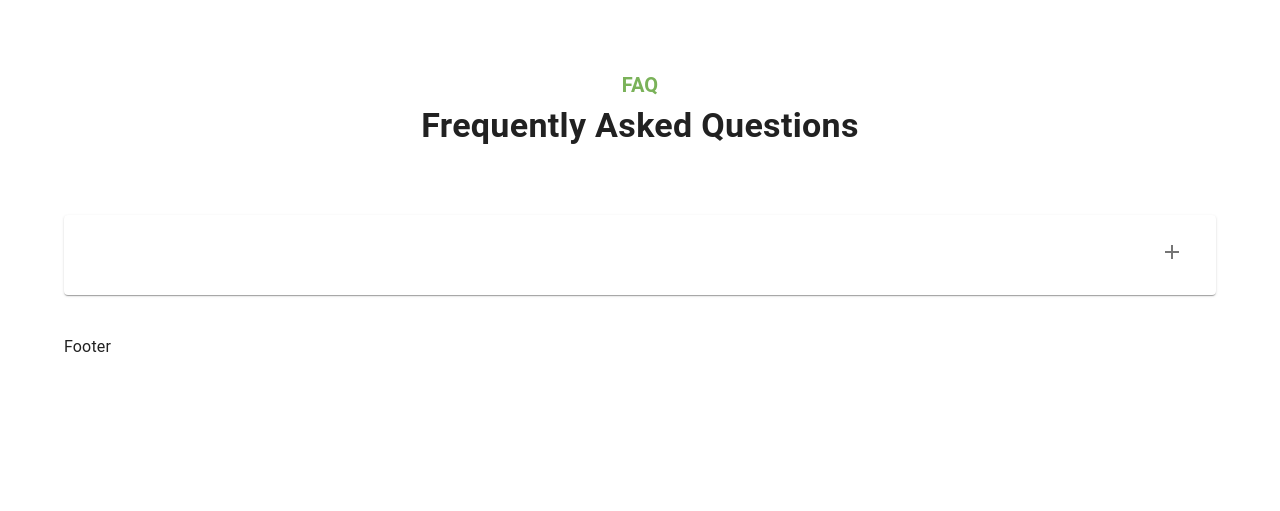
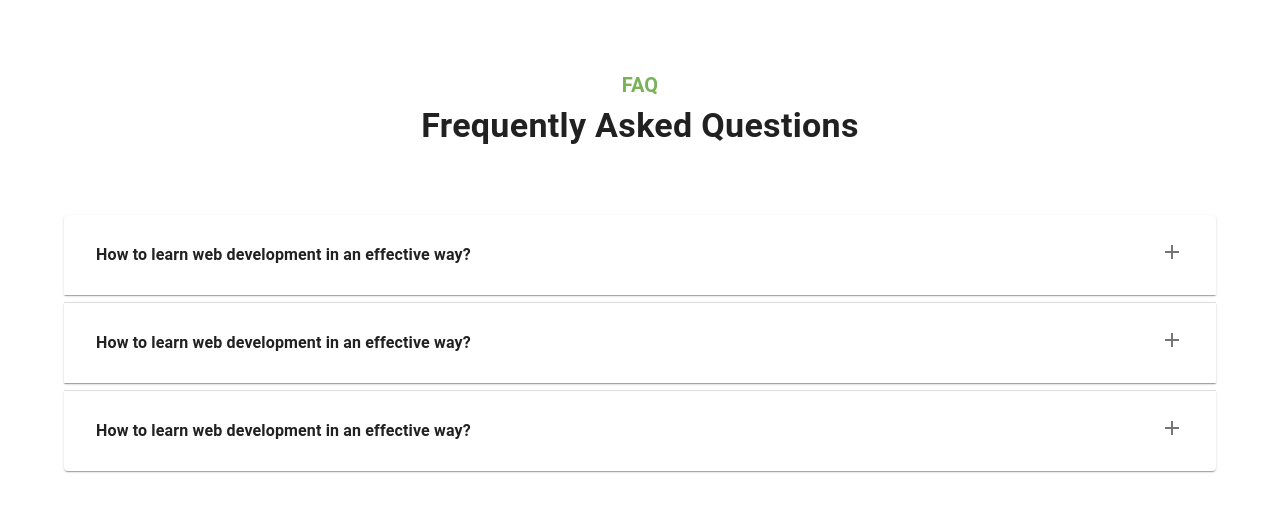
Before and after one commit to RayhanalKavey/simple-landing-page-with-react-material-UI, a React (Create React App) app: page / in a window 1280 px wide. Shown: the part 2251-2762 px from the top of the page. Before the commit the page ends 2610 px from the top, so only its background shows below. Built offline with nearby package versions, Linux system fonts and the light colour scheme.

Commit message:
Add footer section

```diff
--- a/src/layout/Main/Main.js
+++ b/src/layout/Main/Main.js
@@ -1,17 +1,18 @@
-import { Container } from "@mui/material";
+import { Box, Container } from "@mui/material";
 import React from "react";
 import { Outlet } from "react-router-dom";
+import Footer from "../../pages/shared/Footer/Footer";
 import Header from "../../pages/shared/Header/Header";
 
 const Main = () => {
   return (
-    <div>
+    <Box>
       <Container>
         <Header></Header>
         <Outlet></Outlet>
-        <div style={{ marginTop: "40px" }}>Footer</div>
       </Container>
-    </div>
+      <Footer></Footer>
+    </Box>
   );
 };
 
--- a/src/pages/home/FAQ/Faq.js
+++ b/src/pages/home/FAQ/Faq.js
@@ -5,13 +5,24 @@ import SectionTitle from "../../../components/SectionTitle/SectionTitle";
 
 const Faq = () => {
   return (
-    <Box>
+    <Box sx={{ mb: "6.5rem" }}>
       <SectionTitle
         title="Frequently Asked Questions"
         colored="FAQ"
       ></SectionTitle>
-      <Box>
-        <CustomAccordion></CustomAccordion>
+      <Box sx={{ display: "flex", flexDirection: "column", gap: 1, pt: 0 }}>
+        <CustomAccordion
+          title="How to learn web development in an effective way?"
+          description="Lorem ipsum dolor sit amet consectetur adipisicing elit. Illo aut minima nihil inventore hic. Vero deleniti alias natus expedita autem!"
+        ></CustomAccordion>
+        <CustomAccordion
+          title="How to learn web development in an effective way?"
+          description="Lorem ipsum dolor sit amet consectetur adipisicing elit. Illo aut minima nihil inventore hic. Vero deleniti alias natus expedita autem!"
+        ></CustomAccordion>
+        <CustomAccordion
+          title="How to learn web development in an effective way?"
+          description="Lorem ipsum dolor sit amet consectetur adipisicing elit. Illo aut minima nihil inventore hic. Vero deleniti alias natus expedita autem!"
+        ></CustomAccordion>
       </Box>
     </Box>
   );
--- a/src/pages/shared/Footer/Footer.js
+++ b/src/pages/shared/Footer/Footer.js
@@ -1,7 +1,49 @@
+import { Box, Button, Container, Divider, Typography } from "@mui/material";
 import React from "react";
 
 const Footer = () => {
-  return <div>Footer</div>;
+  return (
+    <Box sx={{ backgroundColor: "primary.main", py: "6rem" }}>
+      <Container sx={{}}>
+        <Box
+          sx={{
+            display: "flex",
+            justifyContent: "space-between",
+            alignItems: "center",
+          }}
+        >
+          <Typography sx={{ fontSize: "1.5rem", color: "#fff" }}>
+            Digital Agency
+          </Typography>
+          <Box
+            sx={{
+              display: "flex",
+              justifyContent: "space-between",
+              alignItems: "center",
+            }}
+          >
+            <Typography
+              sx={{ fontSize: "1rem", color: "rgba(255,255,255,0.5)" }}
+            >
+              Digital Agency
+            </Typography>
+            <Button
+              sx={{
+                backgroundColor: "primary.green",
+                "&:hover": {
+                  backgroundColor: "primary.green",
+                },
+                ml: 2,
+              }}
+            >
+              Get Started
+            </Button>
+          </Box>
+        </Box>
+        <Divider sx={{ mt: 3, bgcolor: "rgba(255,255,255,0.4)" }}></Divider>
+      </Container>
+    </Box>
+  );
 };
 
 export default Footer;
--- a/src/pages/shared/Header/Header.js
+++ b/src/pages/shared/Header/Header.js
@@ -28,7 +28,7 @@ export default function Header(props) {
   const drawer = (
     <Box onClick={handleDrawerToggle} sx={{ textAlign: "center" }}>
       <Typography variant="h6" sx={{ my: 2 }}>
-        MUI
+        Digital Agency
       </Typography>
       <Divider />
       <List>
@@ -87,7 +87,7 @@ export default function Header(props) {
                 display: { xs: "none", sm: "block" },
               }}
             >
-              MUI
+              Digital Agency
             </Typography>
             <Box sx={{ display: { xs: "none", sm: "block" } }}>
               {navItems.map((item) => (
```
